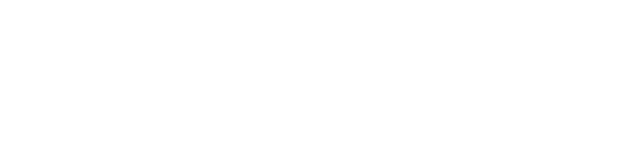
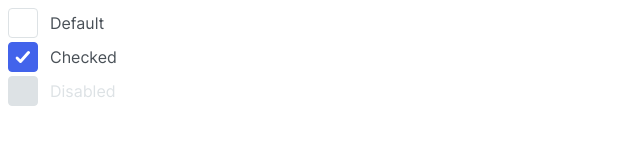
Before and after one commit to js-tasks-ru/htmlcss-20220616_maxim-b, a website: page 07-lection5/01-checkbox/index.html in a window 1280 px wide. Shown: the whole page, without its empty margins (0-640 px from the left). Drawn offline with Linux system fonts and the light colour scheme.

Commit message:
Чекбокс

```diff
--- a/07-lection5/01-checkbox/checkbox.css
+++ b/07-lection5/01-checkbox/checkbox.css
@@ -0,0 +1,63 @@
+.checkbox {
+    display: inline-flex;
+    position: relative;
+}
+
+.checkbox__input {
+    position: absolute;
+    clip: rect(0, 0, 0, 0);
+}
+
+.checkbox__state {
+    display: inline-flex;
+    align-items: center;
+    gap: 12px;
+}
+
+.checkbox__control {
+    width: 28px;
+    height: 28px;
+    background: var(--white);
+    border: 1px solid var(--grey-2);
+    border-radius: 4px;
+    position: relative;
+    cursor: pointer;
+}
+
+.checkbox__icon {
+    position: absolute;
+    top: 50%;
+    left: 50%;
+    transform: translate(-50%, -50%);
+}
+
+.checkbox__title {
+    font-family: 'Inter', sans-serif;
+    font-style: normal;
+    font-weight: 400;
+    font-size: 16px;
+    line-height: 24px;
+    color: var(--grey-4);
+}
+
+.checkbox__input:checked ~ .checkbox__state .checkbox__control {
+    background: var(--button-primary);
+    border-color: var(--button-primary);
+}
+
+.checkbox__input:focus ~ .checkbox__state .checkbox__title {
+    text-decoration: underline;
+}
+
+.checkbox__input:disabled ~ .checkbox__state .checkbox__control {
+    background: var(--grey-2);
+    cursor: default;
+}
+
+.checkbox__input:disabled ~ .checkbox__state .checkbox__icon {
+    display: none;
+}
+
+.checkbox__input:disabled ~ .checkbox__state .checkbox__title {
+    color: var(--grey-2);
+}
--- a/07-lection5/01-checkbox/index.html
+++ b/07-lection5/01-checkbox/index.html
@@ -6,6 +6,53 @@
         <link rel="stylesheet" href="./checkbox.css">
     </head>
     <body>
+        <label class="checkbox">
+            <input type="checkbox" class="checkbox__input">
+            <div class="checkbox__state">
+                <div class="checkbox__control">
+                    <svg class="checkbox__icon" width="15" height="13" viewBox="0 0 15 13" fill="none" xmlns="http://www.w3.org/2000/svg">
+                        <path d="M1.5 7.5L5 11L13 2" stroke="white" stroke-width="3" stroke-linecap="round" stroke-linejoin="round"/>
+                    </svg>
 
+                </div>
+                <div  class="checkbox__title">
+                    Default
+                </div>
+            </div>
+        </label>
+
+        <br>
+
+        <label class="checkbox">
+            <input type="checkbox" class="checkbox__input" checked>
+            <div class="checkbox__state">
+                <div class="checkbox__control">
+                    <svg class="checkbox__icon" width="15" height="13" viewBox="0 0 15 13" fill="none" xmlns="http://www.w3.org/2000/svg">
+                        <path d="M1.5 7.5L5 11L13 2" stroke="white" stroke-width="3" stroke-linecap="round" stroke-linejoin="round"/>
+                    </svg>
+
+                </div>
+                <div  class="checkbox__title">
+                    Checked
+                </div>
+            </div>
+        </label>
+
+        <br>
+
+        <label class="checkbox">
+            <input type="checkbox" class="checkbox__input" disabled>
+            <div class="checkbox__state">
+                <div class="checkbox__control">
+                    <svg class="checkbox__icon" width="15" height="13" viewBox="0 0 15 13" fill="none" xmlns="http://www.w3.org/2000/svg">
+                        <path d="M1.5 7.5L5 11L13 2" stroke="white" stroke-width="3" stroke-linecap="round" stroke-linejoin="round"/>
+                    </svg>
+
+                </div>
+                <div  class="checkbox__title">
+                    Disabled
+                </div>
+            </div>
+        </label>
     </body>
 </html>
```
